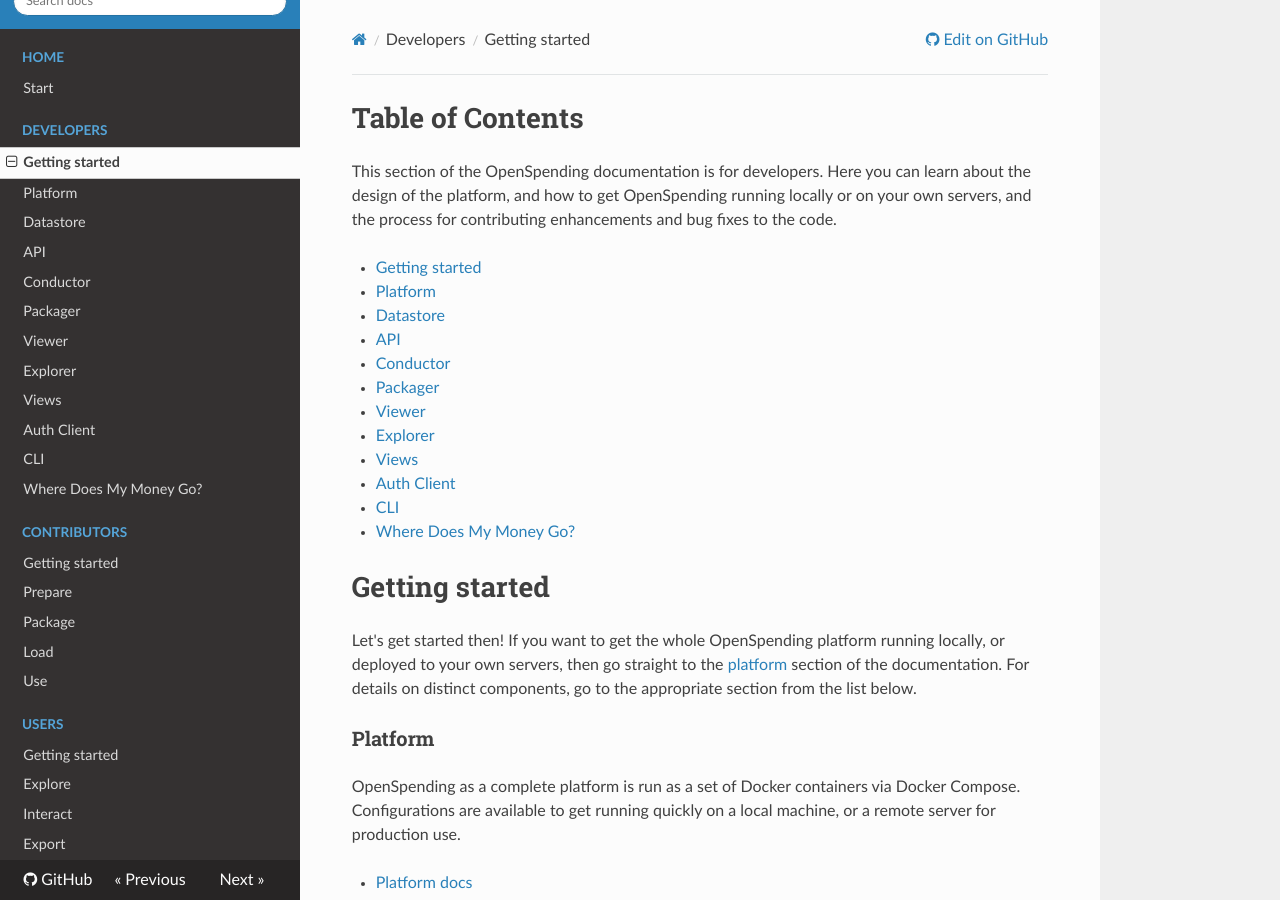
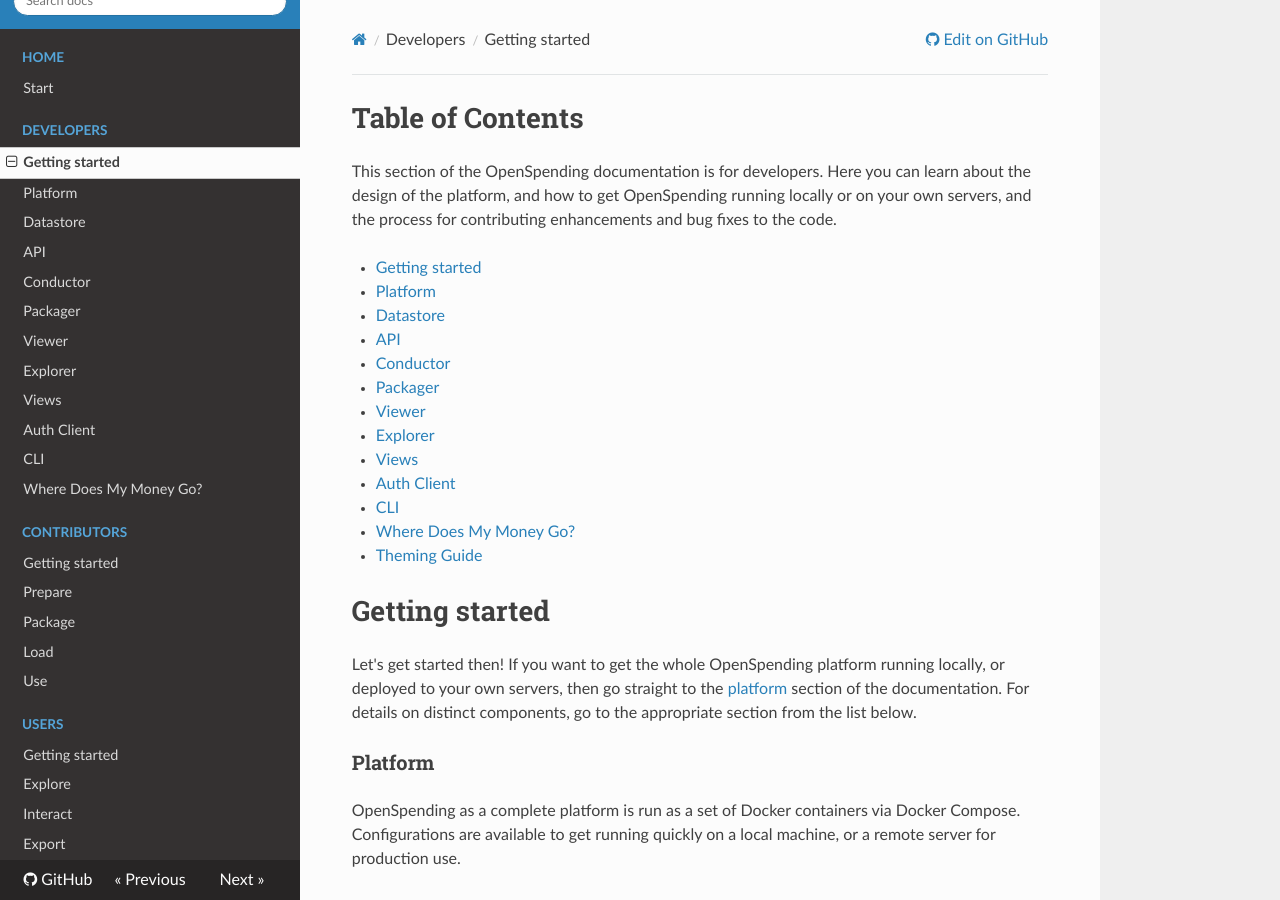
Before and after one commit to openspending/docs, an MkDocs documentation site: the page built from docs/developers/index.md, in a window 1280 px wide and 900 px high. Built offline with MkDocs 1.6.1, drawn with Linux system fonts in a browser that asks for light colours; nearby versions of some CDN libraries; old or Windows-style settings are respelled for this version of MkDocs.

Commit message:
Adding link to Theming Guide

```diff
--- a/docs/developers/index.md
+++ b/docs/developers/index.md
@@ -14,6 +14,7 @@ This section of the OpenSpending documentation is for developers. Here you can l
 - [Auth Client](auth-client/)
 - [CLI](cli/)
 - [Where Does My Money Go?](wdmmg/)
+- [Theming Guide](theming-guide/)
 
 # Getting started
 
```
